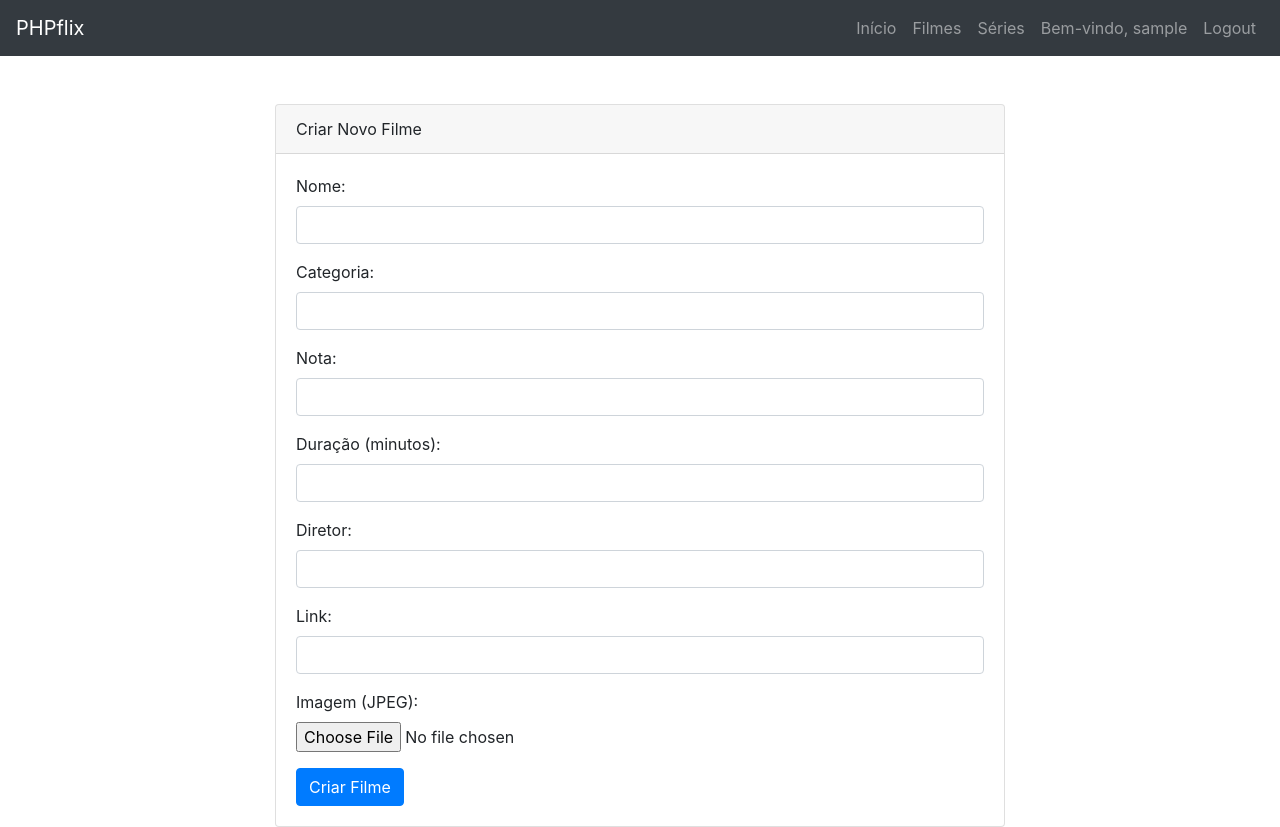
After one commit to makzs/phpflix, a PHP site: page /criarFilme.php in a window 1280 px wide. The commit adds this page. Run offline with PHP 8.4, Linux system fonts and the light colour scheme; the visitor is signed in with stand-in values (Sample User, id 1).

Commit message:
função de apagar criar e editar filme

```diff
--- /dev/null
+++ b/src/view/criarFilme.php
@@ -0,0 +1,114 @@
+<?php
+// Verifica se o usuário está autenticado
+session_start();
+if (!isset($_SESSION['usuario'])) {
+    header("Location: login.php");
+    exit();
+}
+
+if ($_SESSION['nivel_acesso'] !== 'admin') {
+    echo "<div class='alert alert-danger' role='alert'>Você não tem permissão para acessar esta página.</div>";
+    exit();
+}
+require_once "../controller/banco.php";
+
+if ($_SERVER["REQUEST_METHOD"] == "POST") {
+    $nome = $_POST["nome"] ?? null;
+    $categoria = $_POST["categoria"] ?? null;
+    $nota = $_POST["nota"] ?? null;
+    $duracao = $_POST["duracao"] ?? null;
+    $diretor = $_POST["diretor"] ?? null;
+    $link = $_POST["link"] ?? null;
+    $imagem = $_FILES['imagem'];
+    $imagemBinario = null;
+
+    if (!empty($nome) && !empty($categoria) && !empty($nota) && !empty($duracao) && !empty($diretor) && !empty($link)) {
+        if ($imagem['size'] > 0) {
+            $imagemTmpName = $imagem['tmp_name'];
+            $imagemBinario = file_get_contents($imagemTmpName);
+        }
+
+        // Insere o novo filme no banco de dados
+        $criadoComSucesso = criarFilme($nome, $categoria, $nota, $duracao, $diretor, $link, $imagemBinario);
+
+        if ($criadoComSucesso) {
+            echo "<div class='alert alert-success' role='alert'>Filme criado com sucesso!</div>";
+            header("Location: filmes.php");
+            exit;
+        } else {
+            echo "<div class='alert alert-danger' role='alert'>Falha ao criar o filme.</div>";
+        }
+    } else {
+        echo "<div class='alert alert-danger' role='alert'>Por favor, preencha todos os campos obrigatórios.</div>";
+    }
+}
+
+function criarFilme($nome, $categoria, $nota, $duracao, $diretor, $link, $imagemBinario)
+{
+    global $banco;
+    $stmt = $banco->prepare("INSERT INTO filmes (nome, categoria, nota, duracao, diretor, link, imagem) VALUES (?, ?, ?, ?, ?, ?, ?)");
+    $stmt->bind_param("ssdsbbs", $nome, $categoria, $nota, $duracao, $diretor, $link, $imagemBinario);
+    return $stmt->execute();
+}
+?>
+
+<!DOCTYPE html>
+<html lang="pt-br">
+
+<head>
+    <meta charset="UTF-8">
+    <meta name="viewport" content="width=device-width, initial-scale=1.0">
+    <title>Criar Filme - PHPFlix</title>
+    <link rel="stylesheet" href="https://stackpath.bootstrapcdn.com/bootstrap/4.5.2/css/bootstrap.min.css">
+</head>
+
+<body>
+    <?php include_once "header.php"; ?>
+    <div class="container mt-5">
+        <div class="row justify-content-center">
+            <div class="col-md-8">
+                <div class="card">
+                    <div class="card-header">
+                        Criar Novo Filme
+                    </div>
+                    <div class="card-body">
+                        <form action="<?php echo htmlspecialchars($_SERVER["PHP_SELF"]); ?>" method="post" enctype="multipart/form-data">
+                            <div class="form-group">
+                                <label for="nome">Nome:</label>
+                                <input type="text" class="form-control" id="nome" name="nome" required>
+                            </div>
+                            <div class="form-group">
+                                <label for="categoria">Categoria:</label>
+                                <input type="text" class="form-control" id="categoria" name="categoria" required>
+                            </div>
+                            <div class="form-group">
+                                <label for="nota">Nota:</label>
+                                <input type="number" step="0.1" min="0" max="10" class="form-control" id="nota" name="nota" required>
+                            </div>
+                            <div class="form-group">
+                                <label for="duracao">Duração (minutos):</label>
+                                <input type="number" class="form-control" id="duracao" name="duracao" required>
+                            </div>
+                            <div class="form-group">
+                                <label for="diretor">Diretor:</label>
+                                <input type="text" class="form-control" id="diretor" name="diretor" required>
+                            </div>
+                            <div class="form-group">
+                                <label for="link">Link:</label>
+                                <input type="text" class="form-control" id="link" name="link" required>
+                            </div>
+                            <div class="form-group">
+                                <label for="imagem">Imagem (JPEG):</label>
+                                <input type="file" class="form-control-file" id="imagem" name="imagem" accept="image/jpeg">
+                            </div>
+                            <button type="submit" class="btn btn-primary">Criar Filme</button>
+                        </form>
+                    </div>
+                </div>
+            </div>
+        </div>
+    </div>
+    <script src="https://stackpath.bootstrapcdn.com/bootstrap/4.5.2/js/bootstrap.min.js"></script>
+</body>
+
+</html>
```
Also changed, not shown: src/view/deletarFilme.php (+12 -0 lines), src/view/editarFilme.php (+25 -9 lines).
